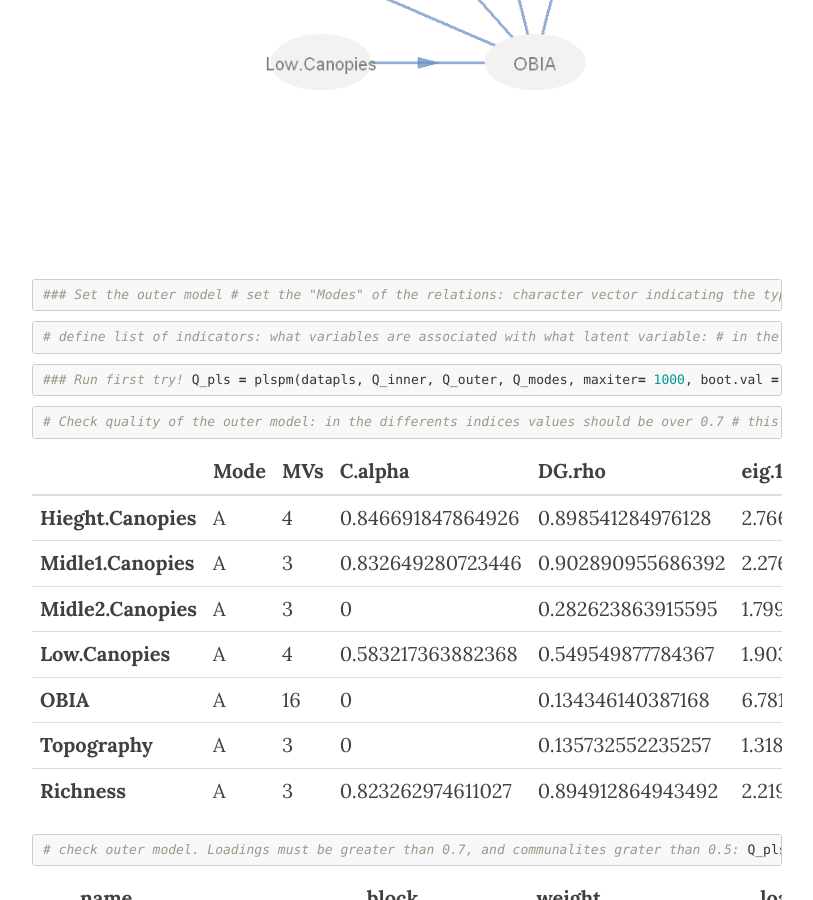
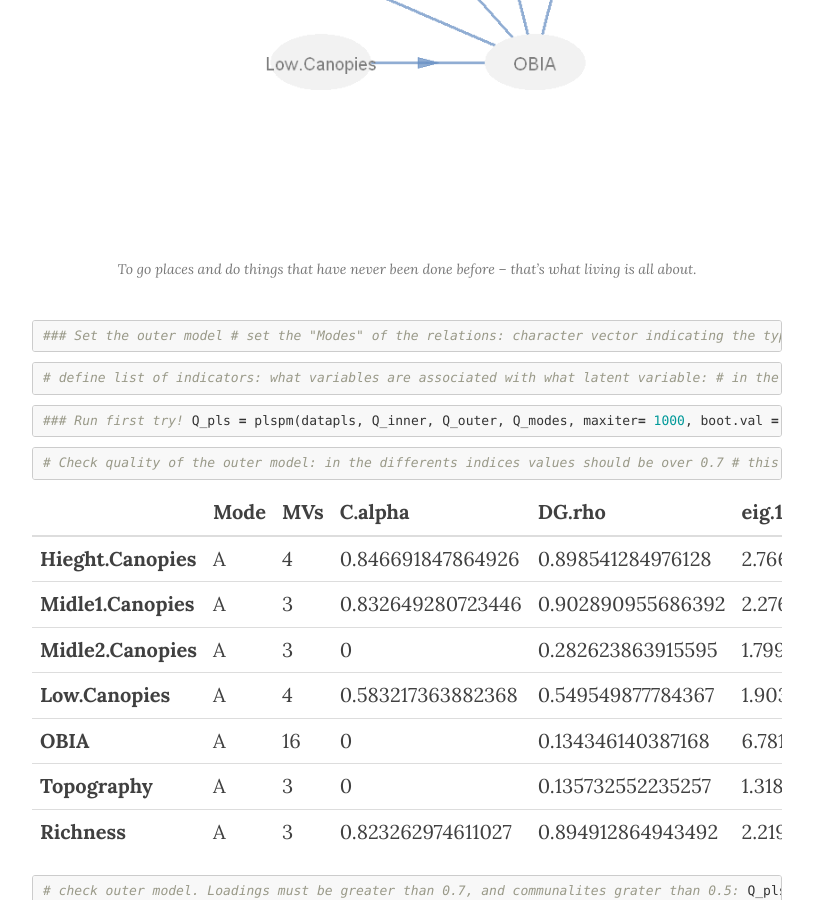
Before and after one commit to Remote-Sensing-of-Vegetation/Remote-Sensing-of-Vegetation.github.io, a Jekyll site: the page built from _posts/2016-08-29-PLS-Path-Modelling-Tutorial.markdown, in a window 1280 px wide and 900 px high, scrolled down 1397 px. Shown: the whole window, without its empty margins (233-1046 px from the left). Built offline with Jekyll 4.4.1, drawn with Linux system fonts in a browser that asks for light colours; nearby versions of some CDN libraries.

Commit message:
Update 2016-08-29-PLS-Path-Modelling-Tutorial.markdown

````diff
--- a/_posts/2016-08-29-PLS-Path-Modelling-Tutorial.markdown
+++ b/_posts/2016-08-29-PLS-Path-Modelling-Tutorial.markdown
@@ -52,6 +52,7 @@ innerplot(Q_inner)
 <a href="#">
     <img src="{{ site.baseurl }}/img/PLS-Path-Modelling-Tutorial-Figures/output_4_0.png" alt="Post Sample Image">
 </a>
+<span class="caption text-muted">To go places and do things that have never been done before – that’s what living is all about.</span>
 
 ```R
 ### Set the outer model
````
